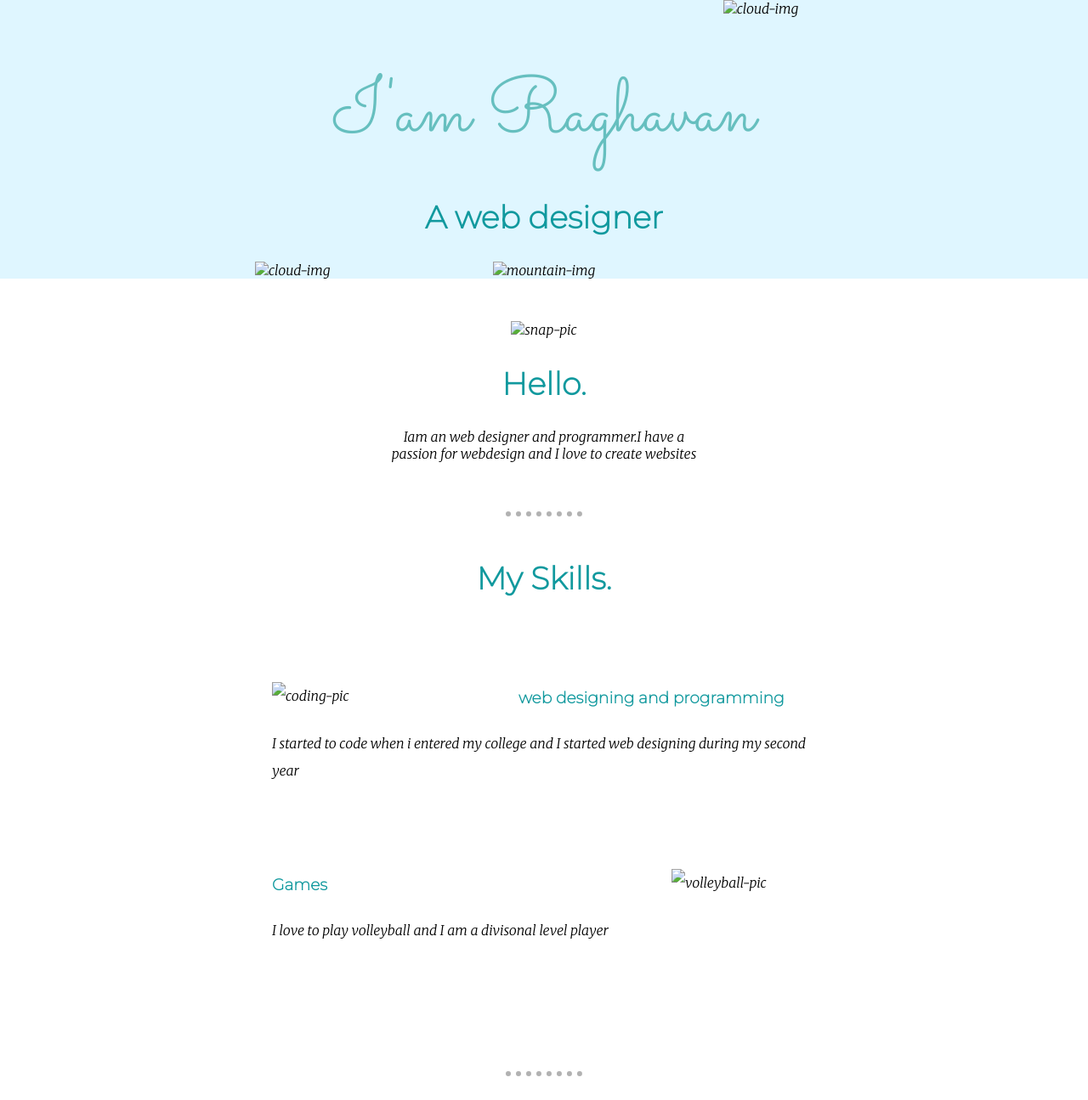
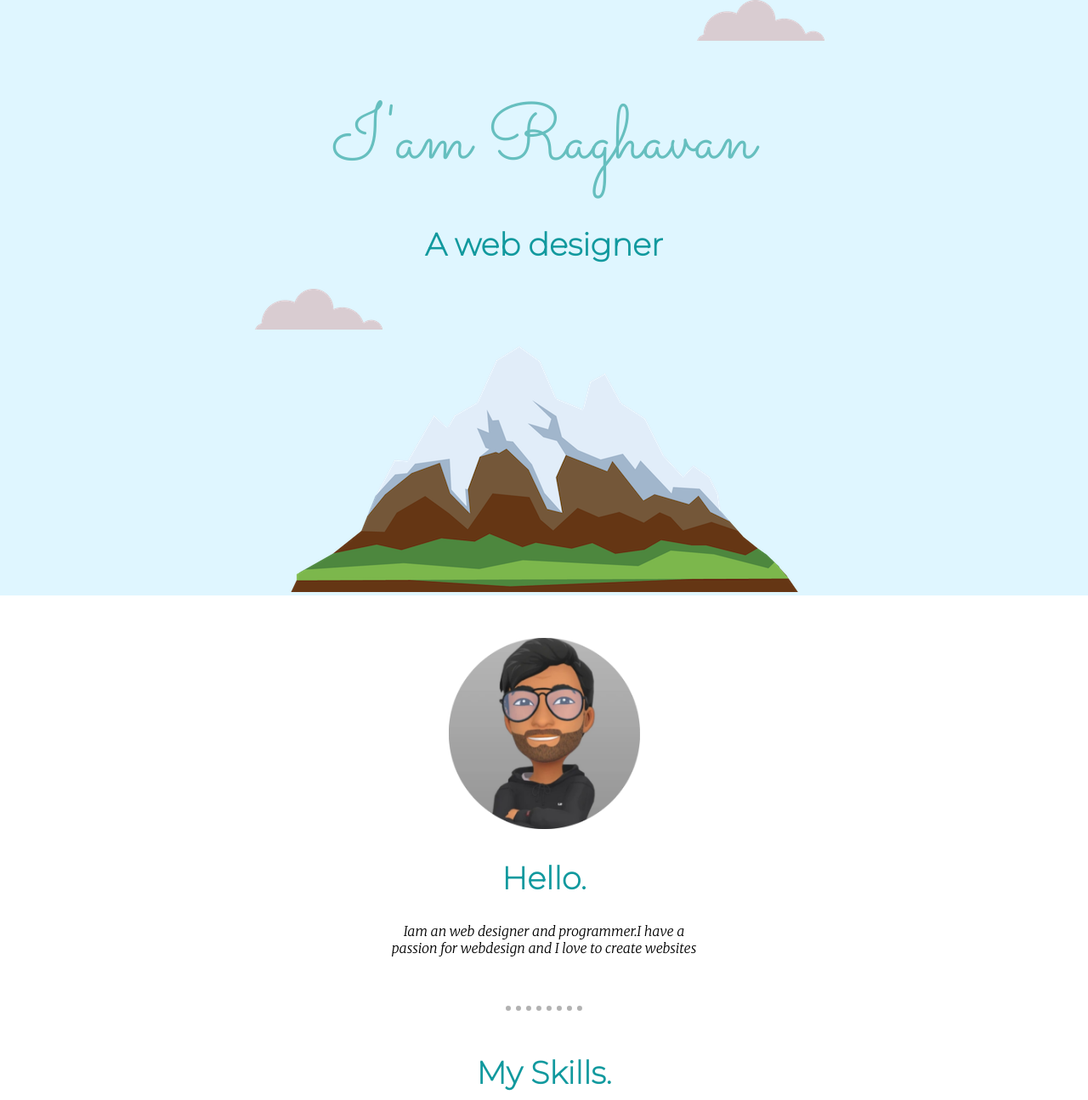
Before and after one commit to Raghavan23/CSS-Mysite, a plain HTML site: page index.html in a window 1280 px wide. Shown: the top 1295 px of the page at 85% size. Drawn offline with Linux system fonts and the light colour scheme.

Commit message:
Update index.html

```diff
--- a/index.html
+++ b/index.html
@@ -13,15 +13,15 @@
 
 <body>
   <div class="top-container">
-    <img class="top-cloud" src="images/cloud.png" alt="cloud-img">
+    <img class="top-cloud" src="cloud.png" alt="cloud-img">
     <h1>I'am Raghavan</h1>
     <h2>A web designer</h2>
-    <img class="bottom-cloud" src="images/cloud.png" alt="cloud-img">
-    <img src="images/mountain.png" alt="mountain-img">
+    <img class="bottom-cloud" src="cloud.png" alt="cloud-img">
+    <img src="mountain.png" alt="mountain-img">
   </div>
   <div class="middle-container">
     <div class="profile">
-      <img src="images/snappic.png" alt="snap-pic">
+      <img src="snappic.png" alt="snap-pic">
       <h2>Hello.</h2>
       <p>Iam an web designer and programmer.I have a passion for webdesign and I love to create websites</p>
     </div>
@@ -29,12 +29,12 @@
     <div class="skills">
       <h2>My Skills.</h2>
       <div class="skill-row">
-        <img class="row1" src="images/coding.png" alt="coding-pic">
+        <img class="row1" src="coding.png" alt="coding-pic">
         <h3>web designing and programming</h3>
         <p>I started to code when i entered my college and I started web designing during my second year </p>
       </div>
       <div class="skill-row">
-        <img class="volleyball" src="images/volleyball.png" alt="volleyball-pic">
+        <img class="volleyball" src="volleyball.png" alt="volleyball-pic">
         <h3>Games</h3>
         <p>I love to play volleyball and I am a divisonal level player</p>
       </div>
```
